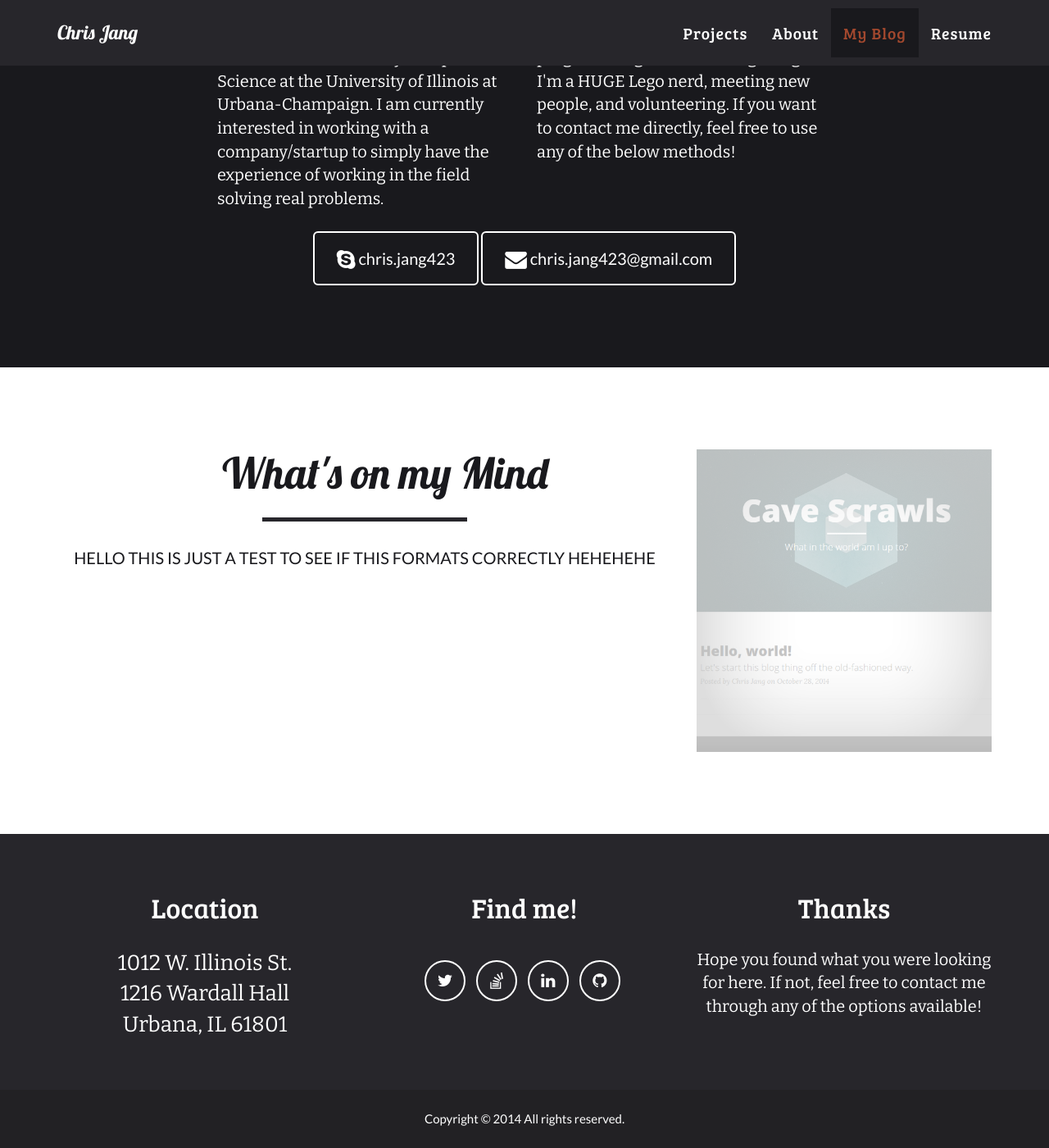
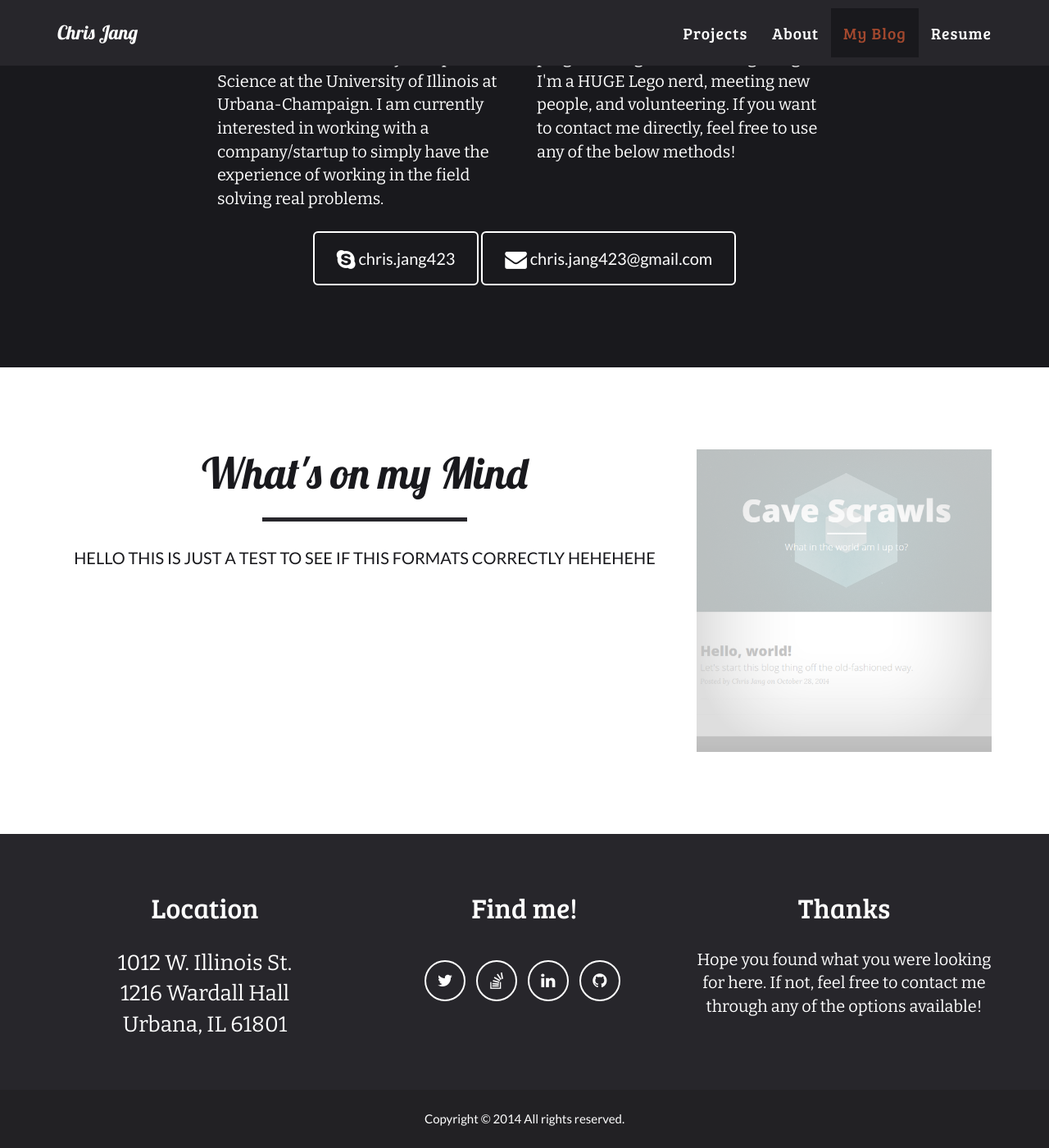
Before and after one commit to cjang5/cjang5.github.io, a Jekyll site: the page built from index.html, in a window 1280 px wide and 1400 px high, scrolled down 1640 px. Shown: the whole window at 82% size. Built offline with Jekyll 4.4.1, drawn with Linux system fonts in a browser that asks for light colours.

Commit message:
Removed padding on blog title to center it

```diff
--- a/_includes/css/main.css
+++ b/_includes/css/main.css
@@ -313,7 +313,6 @@ section.Misc .blogbox a:hover {
     display: block;
     position: relative;
     margin: auto;
-    padding-left: 50px;
 }
 
 #misc .blogbox .blog-link {
```
